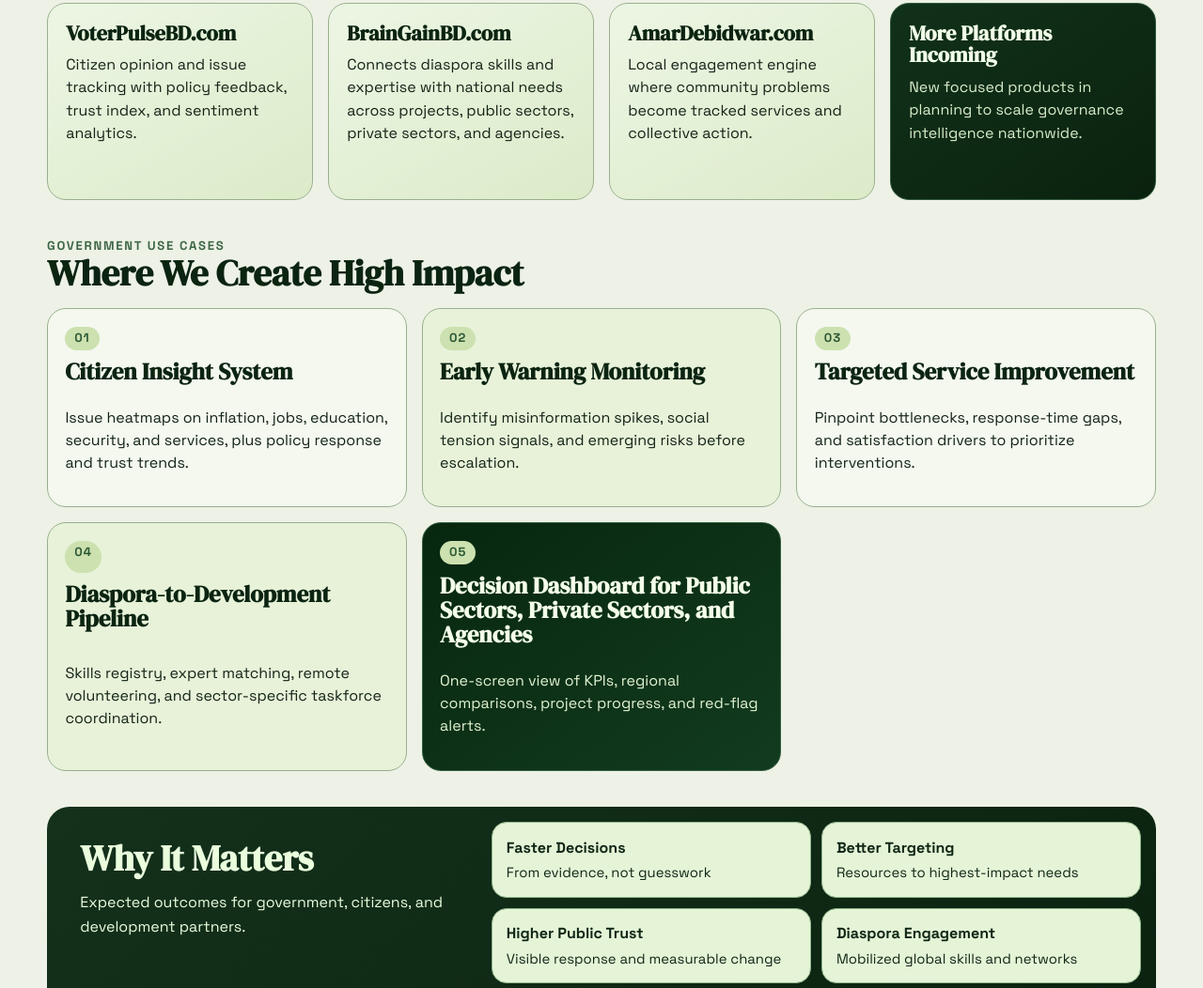
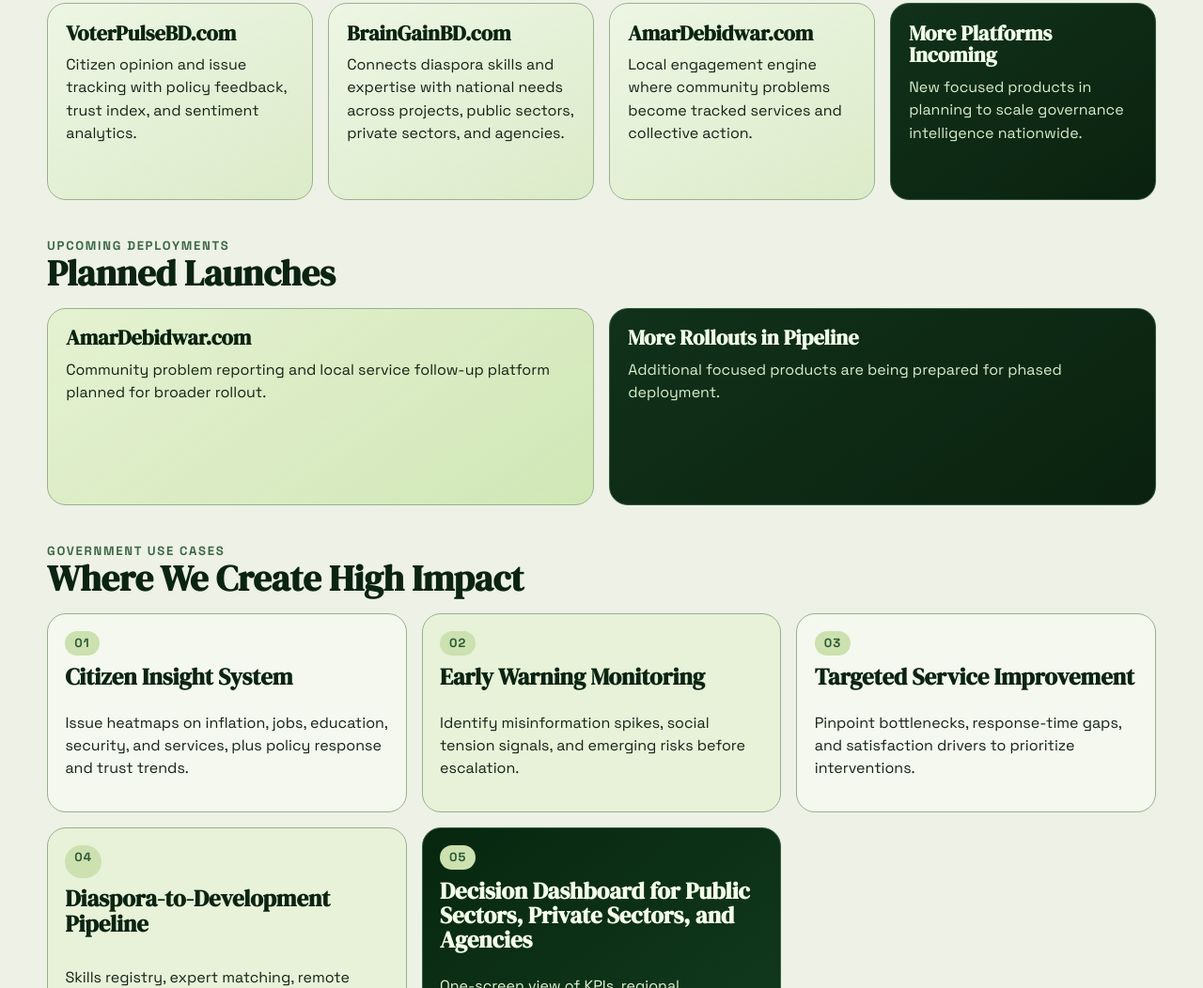
Before and after one commit to sjshtura/nagarlab, a website: page index.html in a window 1280 px wide. Shown: the part 1386-2438 px from the top of the page at 94% size. Drawn offline with Linux system fonts and the light colour scheme.

```diff
--- a/index.html
+++ b/index.html
@@ -106,6 +106,23 @@
         </div>
       </section>
 
+      <section class="upcoming reveal">
+        <div class="section-heading">
+          <p data-i18n="upcoming_kicker">Upcoming Deployments</p>
+          <h2 data-i18n="upcoming_title">Planned Launches</h2>
+        </div>
+        <div class="upcoming-grid">
+          <a class="platform-card upcoming-card" href="https://www.amardebidwar.com/" target="_blank" rel="noopener noreferrer">
+            <h3>AmarDebidwar.com</h3>
+            <p data-i18n="upcoming_1">Community problem reporting and local service follow-up platform planned for broader rollout.</p>
+          </a>
+          <article class="platform-card coming-soon">
+            <h3 data-i18n="upcoming_coming_title">More Rollouts in Pipeline</h3>
+            <p data-i18n="upcoming_coming_desc">Additional focused products are being prepared for phased deployment.</p>
+          </article>
+        </div>
+      </section>
+
       <section class="use-cases reveal">
         <div class="section-heading">
           <p data-i18n="use_kicker">Government Use Cases</p>
@@ -190,6 +207,11 @@
           platform_3: "Local engagement engine where community problems become tracked services and collective action.",
           platform_coming_title: "More Platforms Incoming",
           platform_coming_desc: "New focused products in planning to scale governance intelligence nationwide.",
+          upcoming_kicker: "Upcoming Deployments",
+          upcoming_title: "Planned Launches",
+          upcoming_1: "Community problem reporting and local service follow-up platform planned for broader rollout.",
+          upcoming_coming_title: "More Rollouts in Pipeline",
+          upcoming_coming_desc: "Additional focused products are being prepared for phased deployment.",
           use_kicker: "Government Use Cases",
           use_title: "Where We Create High Impact",
           use_1_title: "Citizen Insight System",
@@ -243,6 +265,11 @@
           platform_3: "স্থানীয় সমস্যাকে সেবা ও কমিউনিটি উদ্যোগে রূপান্তর করার প্ল্যাটফর্ম।",
           platform_coming_title: "আরও প্ল্যাটফর্ম আসছে",
           platform_coming_desc: "দেশজুড়ে সুশাসনভিত্তিক ডেটা সমাধান সম্প্রসারণে নতুন প্ল্যাটফর্ম প্রস্তুত হচ্ছে।",
+          upcoming_kicker: "আসন্ন ডিপ্লয়মেন্ট",
+          upcoming_title: "পরিকল্পিত লঞ্চসমূহ",
+          upcoming_1: "কমিউনিটির সমস্যা রিপোর্টিং ও স্থানীয় সেবা ফলো-আপ প্ল্যাটফর্মটি বিস্তৃতভাবে চালুর পরিকল্পনায় আছে।",
+          upcoming_coming_title: "আরও লঞ্চ প্রস্তুত হচ্ছে",
+          upcoming_coming_desc: "ধাপে ধাপে ডিপ্লয়মেন্টের জন্য আরও কিছু ফোকাসড পণ্য প্রস্তুত করা হচ্ছে।",
           use_kicker: "উচ্চ-প্রভাব ব্যবহার ক্ষেত্র",
           use_title: "যেখানে আমাদের প্রভাব সবচেয়ে বেশি",
           use_1_title: "নাগরিক অন্তর্দৃষ্টি ব্যবস্থা",
--- a/styles.css
+++ b/styles.css
@@ -300,6 +300,16 @@
   color: #f1ffe8;
 }
 
+.upcoming-grid {
+  display: grid;
+  grid-template-columns: repeat(2, minmax(0, 1fr));
+  gap: 1rem;
+}
+
+.upcoming-card {
+  background: linear-gradient(145deg, rgba(228, 241, 208, 0.95), rgba(204, 229, 175, 0.88));
+}
+
 .use-case-grid {
   display: grid;
   grid-template-columns: repeat(3, minmax(0, 1fr));
@@ -439,6 +449,7 @@
   }
 
   .platform-grid,
+  .upcoming-grid,
   .use-case-grid,
   .gallery-grid {
     grid-template-columns: repeat(2, minmax(0, 1fr));
@@ -458,6 +469,7 @@
   }
 
   .platform-grid,
+  .upcoming-grid,
   .use-case-grid,
   .outcome-pills,
   .gallery-grid {
```
